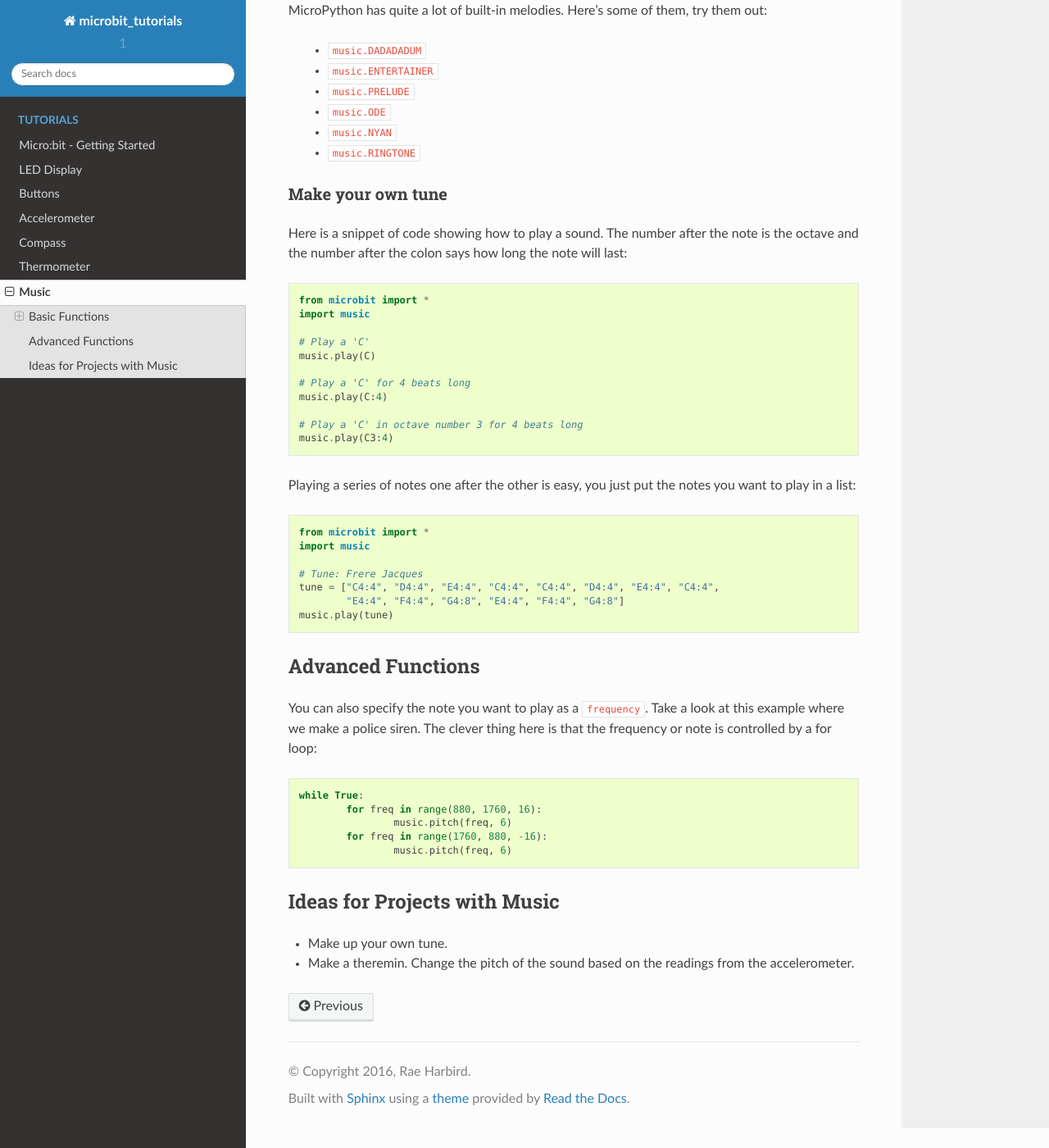
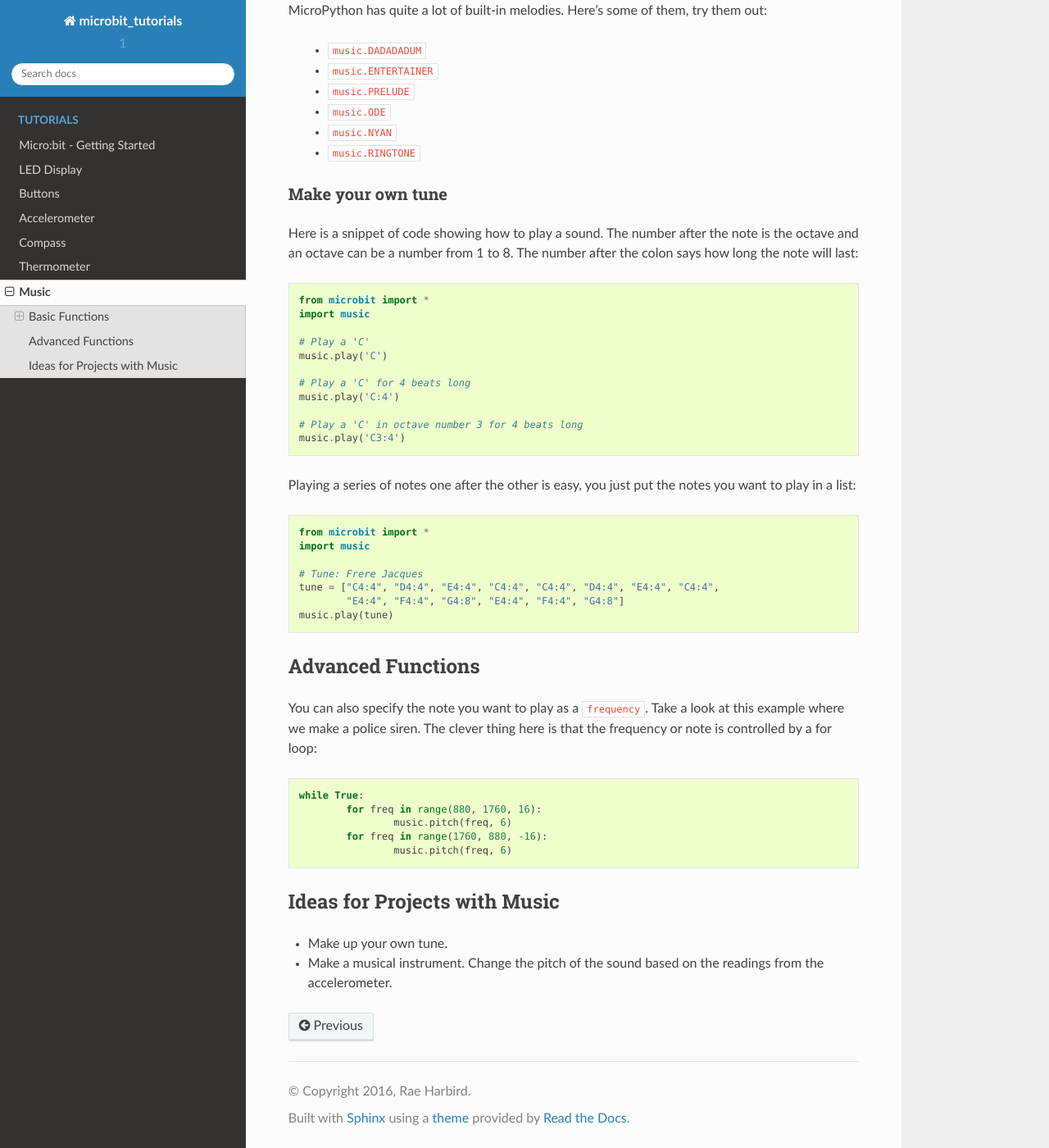
Before and after one commit to rharbird/microbit-challenges, a Sphinx documentation site: the page built from docs/source/tutorials/music.rst, in a window 1280 px wide and 1400 px high, scrolled down 962 px. Shown: the whole window at 82% size. Built offline with Sphinx 7.4.7 and the Read the Docs theme 2.0.0, drawn with Linux system fonts in a browser that asks for light colours; pages that are not in the unit, such as notebooks, are missing from menus.

Commit message:
Correct music

```diff
--- a/docs/source/tutorials/music.rst
+++ b/docs/source/tutorials/music.rst
@@ -38,19 +38,19 @@ MicroPython has quite a lot of built-in melodies. Here's some of them, try them
 Make your own tune
 -------------------
 Here is a snippet of code showing how to play a sound. The number after the
-note is the octave and the number after the colon says how long the note will
+note is the octave and an octave can be a number from 1 to 8. The number after the colon says how long the note will
 last::
 	from microbit import *
 	import music
 
 	# Play a 'C'
-	music.play(C)
+	music.play('C')
 
 	# Play a 'C' for 4 beats long
-	music.play(C:4)
+	music.play('C:4')
 
 	# Play a 'C' in octave number 3 for 4 beats long
-	music.play(C3:4)
+	music.play('C3:4')
 
 Playing a series of notes one after the other is easy, you just put the notes you want to play in a list::
 
@@ -79,4 +79,4 @@ frequency or note is controlled by a for loop::
 Ideas for Projects with Music
 ==============================
 * Make up your own tune.
-* Make a theremin. Change the pitch of the sound based on the readings from the accelerometer.
+* Make a musical instrument. Change the pitch of the sound based on the readings from the accelerometer.
```
